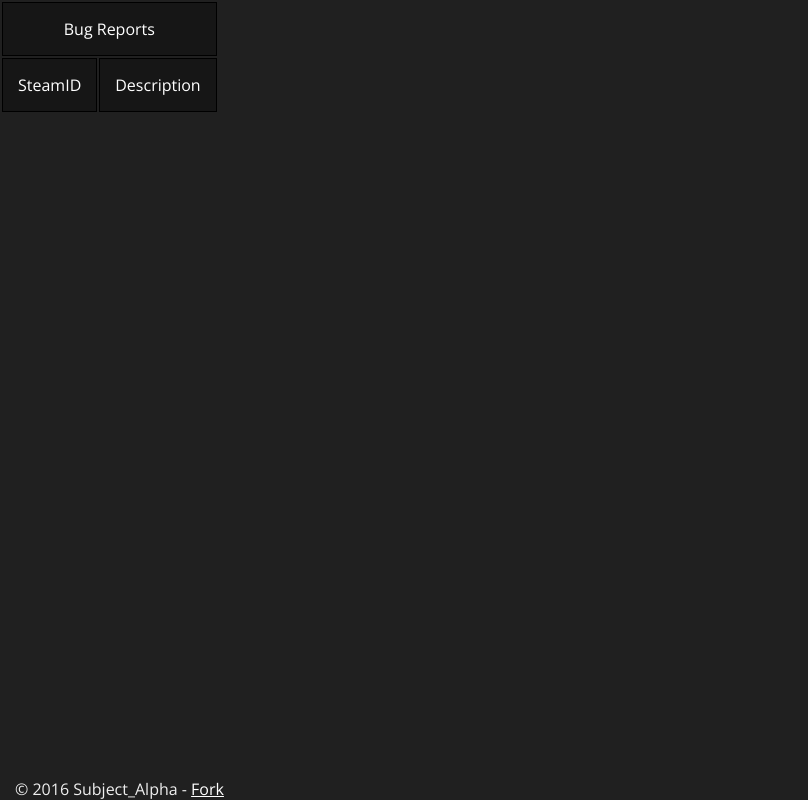
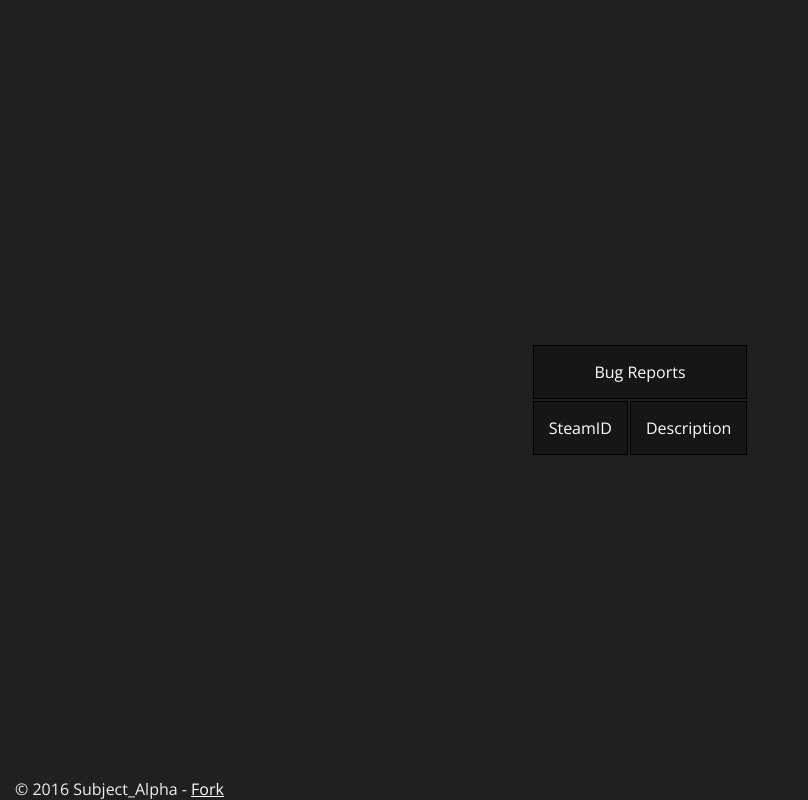
Before and after one commit to Lunaversitay/Bug-Reporter, a PHP site: page / in a window 1280 px wide. Shown: the whole page, without its empty margins (0-808 px from the left). Run offline with PHP 8.4, Linux system fonts and the light colour scheme; data that the repository does not hold is empty.

Commit message:
Update style.css

```diff
--- a/web/style.css
+++ b/web/style.css
@@ -10,6 +10,8 @@ html{
 }
 .center-page{
   display: table;
+  width: 100%;
+  height: 100%;
 }
 .center-page>div{
   display: table-cell;
@@ -26,3 +28,7 @@ td{
   bottom: 0;
   left: 15px;
 }
+.center-table{
+  margin-left: auto;
+  margin-right: auto;
+}
```
